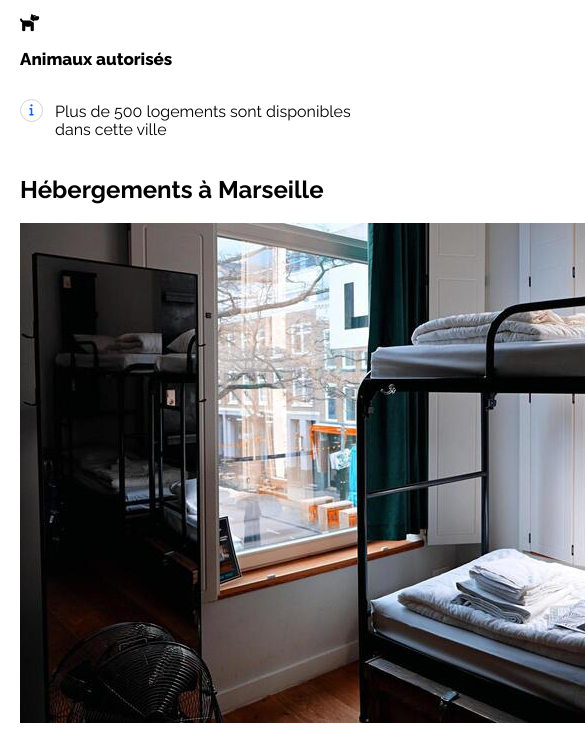
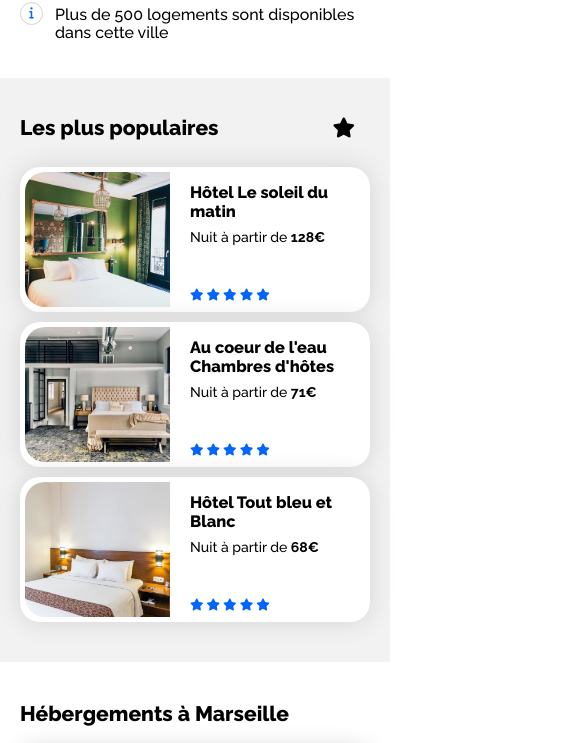
Before and after one commit to VivienBouquet/Booki-Projet-Openclassrooms, a plain HTML site: page index.html in a window 390 px wide. Shown: the part 614-1357 px from the top of the page, 585 px wide, since content can reach past the window. Drawn offline with Linux system fonts and the light colour scheme.

Commit message:
ajout de la partie accomodation_popular avec son responsive

```diff
--- a/css/style.css
+++ b/css/style.css
@@ -48,7 +48,7 @@ header {
   color: var(--blue-color);
 }
 
-/* MAIN HEADER */
+/* MAIN_HEADING */
 
 main {
   margin: 0 50px;
@@ -110,19 +110,19 @@ h1 {
   display: flex;
   align-items: center;
   flex-wrap: wrap;
-  margin: 20px 0 15px 0;
+  margin: 30px 0 20px 0;
   font-size: 17px;
   font-weight: 800;
 }
 .filter_title {
   margin: 0 20px 10px 10px;
 }
-.filter_content_container {
+.filter_button_container {
   display: flex;
   align-items: center;
   flex-wrap: wrap;
 }
-.filter_content {
+.filter_button {
   height: 50px;
   display: flex;
   align-items: center;
@@ -131,7 +131,7 @@ h1 {
   padding-right: 5px;
   margin: 0px 12px 10px 12px;
 }
-.filter_content i {
+.filter_button i {
   display: flex;
   width: 50px;
   font-size: 19px;
@@ -141,10 +141,10 @@ h1 {
   border-radius: 50%;
   margin: -3px;
 }
-.filter_content i::before {
+.filter_button i::before {
   margin: auto;
 }
-.filter_content p {
+.filter_button p {
   padding: 0 12px;
 }
 
@@ -166,14 +166,197 @@ h1 {
   font-size: 12px;
   color: var(--blue-color);
 }
-.info p {
-  font-weight: 400;
+
+/* MAIN SECTION ACCOMODATION POPULAR */
+
+.accomodation_popular {
+  display: flex;
+  gap: 40px;
+  margin: 20px 0;
+}
+.accomodation_popular h2 {
+  font-size: 21px;
+  font-weight: 800;
+}
+.accomodation_popular h3 {
+  font-weight: 800;
+}
+.accomodation, .most_popular {
+  background-color: var(--grey-color);
+  border-radius: 20px;
+  padding: 25px 40px;
+}
+.accomodation {
+  flex-basis: 65%;
+}
+.most_popular {
+  flex-basis: 31%;
+}
+.accomodation_card_container {
+  display: flex;
+  flex-wrap: wrap;
+  justify-content: space-between;
+  margin: 22px 0;
+  gap: 30px;
+}
+.accomodation_card_container a {
+  text-decoration: none;
+  color: black;
+}
+.heading_most_popular {
+  display: flex;
+  align-items: center;
+  justify-content: space-between;
+  margin-bottom: 7px;
+}
+.heading_most_popular i {
+  font-size: 20px;
+}
+
+/* ACCOMODATION CARD */
+
+.accomodation_card {
+  width: 240px;
+  height: 200px;
+  padding: 5px;
+  background-color: white;
+  box-shadow: 0 0 25px lightgray;
+  border-radius: 15px;
+  flex-grow: 1;
+}
+.accomodation_card img {
+  height: 115px;
+  width: 100%;
+  border-radius: 15px 15px 0 0;
+  object-fit: cover;
+}
+.accomodation_info_card {
+  margin-top: 2px;
+}
+.accomodation_info_card > * {
+  margin: 0;
+  padding: 3px 10px;
+}
+.accomodation_info_card:not(i) {
+  font-size: 14px;
+}
+.ratings {
+  font-size: 12px;
+  color: var(--blue-color);
+}
+
+.most_popular_card_container {
+  display: flex;
+  flex-direction: column;
+  gap: 35px;
+  margin-top: 2px;
+}
+
+/* MOST POPULAR CARD */
+
+.most_popular_card a {
+  display: flex;
+  text-decoration: none;
+  color: black;
+  height: 100%;
+}
+.most_popular_card {
+  width: 340px;
+  height: 145px;
+  padding: 5px;
+  background-color: white;
+  box-shadow: 0 0 25px lightgrey;
+  border-radius: 20px;
+}
+.most_popular_card img {
+  height: 100%;
+  width: 125px;
+  border-radius: 20px 0 0 20px;
+  object-fit: cover;
+}
+.most_popular_card_info {
+  padding: 5px 20px;
+  display: flex;
+  flex-direction: column;
+  justify-content: flex-start;
+}
+.most_popular_card_info:not(i) {
+  font-size: 14px;
+}
+.most_popular_card_info > * {
+  margin: 0;
+}
+.most_popular_card_info h3 {
+  padding: 7px 0;
+}
+.most_popular_card_info .ratings {
+  margin-top: auto;
 }
 
 /* Media Query */
+@media screen and (min-width: 1650px) {
+  .bloc_page {
+    margin: auto;
+  }
+  main {
+    margin: 0;
+  }
+  header {
+    margin: 0 20px;
+  }
+}
+@media screen and (min-width: 1167px) and (max-width: 1440px) {
+  .most_popular_card_container {
+    height: 660px;
+    justify-content: space-around;
+    gap: 30px;
+  }
+  .most_popular_card {
+    height: 180px;
+  }
+  .most_popular_card img {
+    width: 140px;
+  }
+}
+
+@media screen and (min-width: 769px) and (max-width: 1166px) {
+  main {
+    margin: 20px;
+  }
+  .accomodation_popular {
+    flex-direction: column-reverse;
+  }
+  .accomodation_popular h2 {
+    font-size: 22px;
+  }
+  .most_popular,
+  .accomodation {
+    padding-bottom: 40px;
+  }
+  .accomodation {
+    background-color: white;
+  }
+  .heading_most_popular {
+    max-width: 335px;
+  }
+  .most_popular_card_container {
+    flex-direction: column;
+    gap: 30px;
+  }
+  .most_popular_card {
+    width: 100%;
+    font-size: 8px;
+  }
+  .most_popular_card img {
+    width: 300px;
+  }
+  .accomodation {
+    background-color: white;
+    margin-top: -30px;
+  }
+}
 
 @media screen and (max-width: 768px) {
-
   /* HEADER */
 
   header {
@@ -199,9 +382,12 @@ h1 {
     border-bottom: 3px solid var(--grey-color);
   }
 
-  /* MAIN */
+  /* MAIN_HEADING SEARCH_FORM */
 
   main {
+    margin: 0px;
+  }
+  .main_heading {
     margin: 20px;
   }
   .search_form {
@@ -222,7 +408,7 @@ h1 {
     color: white;
   }
 
-  /* MAIN FILTER */
+  /* MAIN_HEADING FILTER */
 
   .filter {
     flex-direction: column;
@@ -232,15 +418,66 @@ h1 {
   .filter_title {
     margin: 0;
   }
-  .filter_content {
+  .filter_button {
     margin: 0 10px 15px 0;
     font-size: 16px;
   }
 
-  /* MAIN INFO */
+  /* MAIN_HEADING INFO */
 
   .info span {
     margin-left: 0;
     flex-shrink: 0;
   }
+
+  /* MAIN SECTION */
+
+  .accomodation_popular {
+    flex-direction: column-reverse;
+  }
+  .most_popular,
+  .accomodation {
+    border-radius: 0;
+    padding: 20px;
+  }
+  .accomodation {
+    background-color: white;
+    margin-bottom: 0;
+    padding-top: 0;
+  }
+  .accomodation h2 {
+    margin-top: 0;
+  }
+  .most_popular {
+    padding-bottom: 40px;
+  }
+  .heading_most_popular {
+    margin-bottom: 10px;
+    max-width: 335px;
+  }
+  .most_popular_card_container {
+    flex-direction: column;
+    gap: 10px;
+  }
+  .most_popular_card {
+    width: 100%;
+    font-size: 8px;
+  }
+  .most_popular_card img {
+    width: 200px;
+  }
 }
+
+@media screen and (max-width: 592px) {
+  .most_popular_card img {
+    width: 145px;
+  }
+}
+@media screen and (max-width: 376px) {
+  .most_popular_card_info {
+    padding: 0 5px;
+  }
+  .most_popular_card img {
+    width: 100px;
+  }
+}
```
